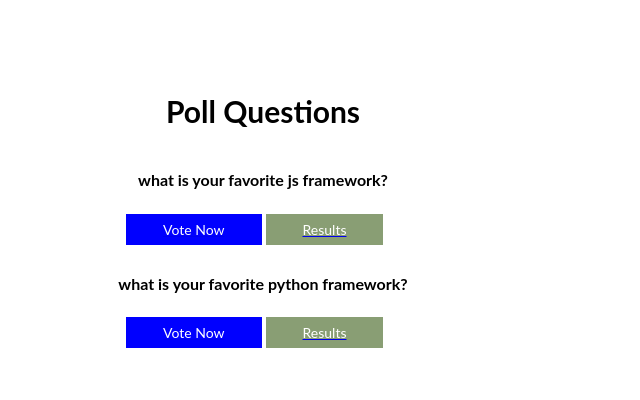
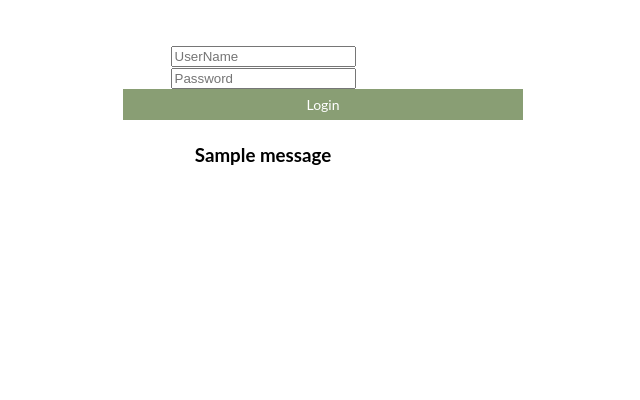
Before and after one commit to aswathypmukesh/poll-questions, a Django app: page / in a window 1280 px wide. Shown: the top 400 px of the page, without its empty margins (377-1017 px from the left). Run offline with Django 4.2, Linux system fonts and the light colour scheme; data comes from the database, SQL or seed files in the repository; both versions use the stored data as it was after the commit; one stand-in notice (Sample message) is shown.

Commit message:
first commit

```diff
--- a/poll/settings.py
+++ b/poll/settings.py
@@ -120,3 +120,6 @@ STATIC_URL = '/static/'
 STATICFILES_DIRS = [
     os.path.join(BASE_DIR, 'static')
 ]
+
+# LOGIN_REDIRECT_URL = "entry"
+# LOGOUT_REDIRECT_URL = "entry"
--- a/poll/urls.py
+++ b/poll/urls.py
@@ -15,9 +15,11 @@ Including another URLconf
 """
 from django.contrib import admin
 from django.urls import path, include
+# from django.views.generic.base import TemplateView
 
 urlpatterns = [
     path('admin/', admin.site.urls),
-    path('',include('ques.urls')),
-
+    # path('log/',include("django.contrib.auth.urls")),
+    path('',include("ques.urls")),
+    # path('',TemplateView.as_view(template_name='entry.html'), name='entry'),
 ]
--- a/ques/admin.py
+++ b/ques/admin.py
@@ -3,4 +3,4 @@ from django.contrib import admin
 # Register your models here.
 from .models import *
 
-admin.site.register([Quest])
+admin.site.register([Quest,Login])
--- a/ques/forms.py
+++ b/ques/forms.py
@@ -7,3 +7,9 @@ class QuestForm(forms.ModelForm):
     class Meta:
         model = Quest
         fields = "__all__"
+
+class LoginForm(forms.ModelForm):
+
+    class Meta:
+        model = Login
+        fields = "__all__"
--- a/ques/models.py
+++ b/ques/models.py
@@ -7,12 +7,6 @@ class Quest(models.Model):
     likes = models.PositiveIntegerField(default=0)
     dislikes = models.PositiveIntegerField(default=0)
 
-# class Vote(models.Model):
-#     likes = models.PositiveIntegerField(default=0)
-#     dislikes = models.PositiveIntegerField(default=0)
-
-#     def get_total_likes(self):
-#         return self.likes.users.count()
-
-#     def get_total_dislikes(self):
-#         return self.dislikes.users.count()
+class Login(models.Model):
+    username = models.CharField(max_length=100)
+    password = models.CharField(max_length=10)
--- a/ques/urls.py
+++ b/ques/urls.py
@@ -2,8 +2,11 @@ from django.urls import path
 from . import views
 
 urlpatterns = [
-    path('', views.home,name="home" ),
+    path('', views.login,name="login" ),
+    path('home/', views.home,name="home" ),
+    path('like/<int:pk>/', views.like,name="like" ),
+    path('dislike/<int:pk>/', views.dislike,name="dislike" ),
     path('votenow/<int:pk>/', views.votenow,name="votenow" ),
     path('results/<int:pk>/', views.results,name="results" ),
-
+    path('logout/', views.logout,name="logout" )
 ]
--- a/ques/views.py
+++ b/ques/views.py
@@ -1,8 +1,10 @@
-from winreg import QueryReflectionKey
+# from winreg import QueryReflectionKey
 from django.shortcuts import render, redirect
 
 from .models import *
 from .forms import *
+from django.http import HttpResponse
+
 
 # Create your views here.
 
@@ -14,39 +16,60 @@ def home(request):
         }
         return render(request, 'home.html',c)
 
-
 def votenow(request, pk):
     Q = Quest.objects.get(id=pk)
     if request.method == 'GET':
         c = {
             'form': Q
         }
-
-    if request.method == 'POST':
-        Q.likes = Q.likes + 1
-        Q.save()
-        return redirect('/')
-
-    elif request.method == 'POST':
-        Q.dislikes = Q.dislikes + 1
-        Q.save()
-        return redirect('/')
-
     return render(request, 'votenow.html', c)
 
-def votenow(request, pk):
+
+def like(request, pk):
     Q = Quest.objects.get(id=pk)
     if request.method == 'GET':
         c = {
             'form': Q
         }
 
-    elif request.method == 'POST':
-        Q.dislikes = Q.dislikes + 1
+    # if request.method == 'POST':
+        Q.likes = Q.likes + 1
         Q.save()
         return redirect('/')
 
     return render(request, 'votenow.html', c)
+
+def dislike(request, pk):
+    Q = Quest.objects.get(id=pk)
+    if request.method == 'GET':
+        c = {
+            'form': Q
+        }
+
+    # if request.method == 'POST':
+        Q.dislikes = Q.dislikes + 1
+        Q.save()
+        return redirect('home')
+
+    return render(request, 'votenow.html', c)
+
+# def votenow(request, pk):
+#     Q = Quest.objects.get(id=pk)
+#     if 'Like' in request.POST:
+#         Q.likes = Q.likes + 1
+#         Q.save()
+#         return redirect('/')
+
+#     if 'DisLike' in request.POST:
+#         Q.dislikes = Q.dislikes + 1
+#         Q.save()
+#         return redirect('/')
+
+#     c = {
+#         'form': Q
+#     }
+
+#     return render(request, 'votenow.html', c)
 
 def results(request, pk):
     if request.method == 'GET':
@@ -56,3 +79,21 @@ def results(request, pk):
         }
 
     return render(request, 'results.html', c)
+
+def login(request):
+    if request.method == 'POST':
+        username = request.POST['username']
+        password = request.POST['password']
+
+        u = Login.objects.all()
+        if Login:
+            request.session['u'] = username
+            return redirect('home')
+        else:
+            return HttpResponse('Please enter valid Username or Password.')
+    else:
+        return render(request,'login.html')
+
+def logout(request):
+    del request.session['u']
+    return redirect('login')
--- a/ques/templates/home.html
+++ b/templates/home.html
@@ -23,6 +23,7 @@
             </table>
         </div>
         {% endfor %}
+        <button><a href="{% url 'logout'  %}">  <span style="color:white" > Logout </span></a> </button>
         {% endblock %}
 
     </div>
--- a/ques/templates/votenow.html
+++ b/templates/login.html
@@ -13,11 +13,14 @@
     <link rel="stylesheet" type="text/css" href="{% static 'style/home.css' %}">
     <form action="" method="POST" class="form">
         {% csrf_token %}
-
-        <h3> {{form.question}} </h3>
-        <button style = "background-color:green"> Like </button>
-        <button style = "background-color:red">  Dislike </button>
-        {% comment %} <tr><button>Create</button></tr> {% endcomment %}
+        <input type="text" name="username" placeholder="UserName"> <br>
+        <input type="password" name="password" placeholder="Password"> <br>
+        <button>Login</button>
+        <div>
+            {% for message in messages %}
+            <h3>{{ message }}</h3>
+            {% endfor %}
+        </div>
 
     </form>
 </body>
```
Also changed, not shown: templates/entry.html (added, +26 -0 lines), templates/votenow.html (added, +24 -0 lines), db.sqlite3, ques/migrations/0002_login.py (added), ques/migrations/0003_delete_login.py (added), ques/migrations/0004_login.py (added), templates/results.html (renamed from ques/templates/results.html).
